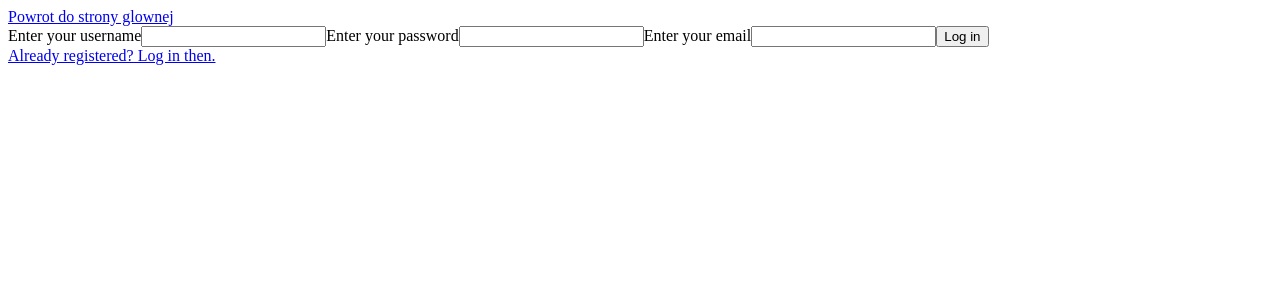
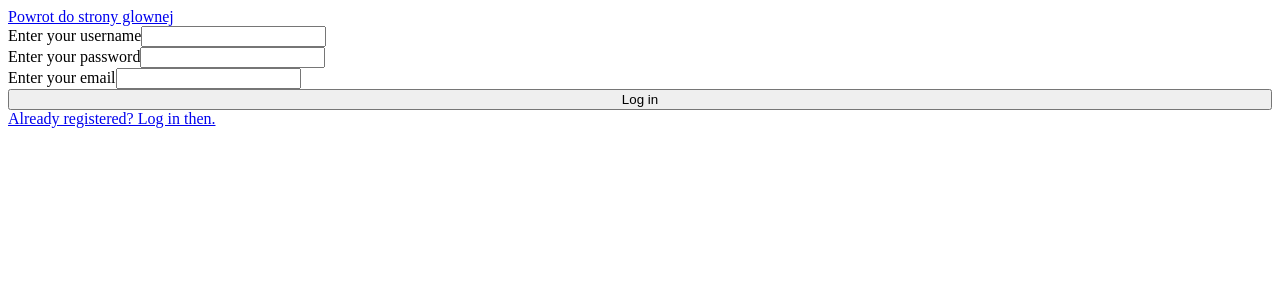
Before and after one commit to Survikrowa/nextjs-shop, a Next.js app in the folder packages/web/: page /login/1 in a window 1280 px wide. Shown: the top 300 px of the page. Built offline with nearby package versions, Linux system fonts and the light colour scheme.

Commit message:
Delete unnecessary prop className for form. Add new styles for form

```diff
--- a/packages/web/components/LoginPage/Forms/Login/LoginForm.tsx
+++ b/packages/web/components/LoginPage/Forms/Login/LoginForm.tsx
@@ -12,7 +12,7 @@
         onSubmit={(values) => console.log(values)}
       >
         {({ handleSubmit, handleChange, values: { username, password }, errors }) => (
-          <Form className="flex flex-col" onSubmit={handleSubmit}>
+          <Form onSubmit={handleSubmit}>
             <Input
               type="text"
               name="username"
--- a/packages/web/components/LoginPage/Forms/Register/RegisterForm.tsx
+++ b/packages/web/components/LoginPage/Forms/Register/RegisterForm.tsx
@@ -12,7 +12,7 @@
         onSubmit={(values) => console.log(values)}
       >
         {({ handleSubmit, handleChange, values: { username, password, email }, errors }) => (
-          <Form className="flex flex-col" onSubmit={handleSubmit}>
+          <Form onSubmit={handleSubmit}>
             <Input
               type="text"
               name="username"
--- /dev/null
+++ b/packages/web/components/Reusable/Form/Form.module.scss
@@ -0,0 +1,7 @@
+.form {
+  @apply container;
+  @apply rounded-md;
+  @apply min-w-max;
+  @apply flex;
+  @apply flex-col;
+}
--- a/packages/web/components/Reusable/Form/Form.tsx
+++ b/packages/web/components/Reusable/Form/Form.tsx
@@ -1,13 +1,13 @@
 import { FormHTMLAttributes } from 'react';
+import styles from './Form.module.scss';
 
 type FormProps = {
   children: React.ReactNode;
-  className: string;
 } & FormHTMLAttributes<HTMLFormElement>;
 
-export const Form = ({ onSubmit, children, className }: FormProps) => {
+export const Form = ({ onSubmit, children }: FormProps) => {
   return (
-    <form className={className} onSubmit={onSubmit}>
+    <form className={styles.form} onSubmit={onSubmit}>
       {children}
     </form>
   );
```
